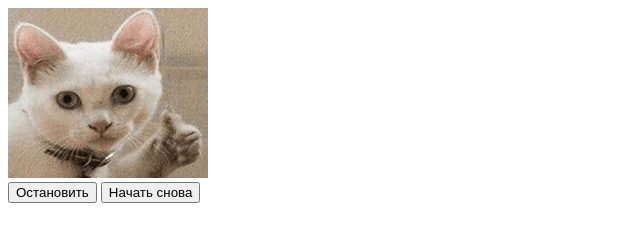
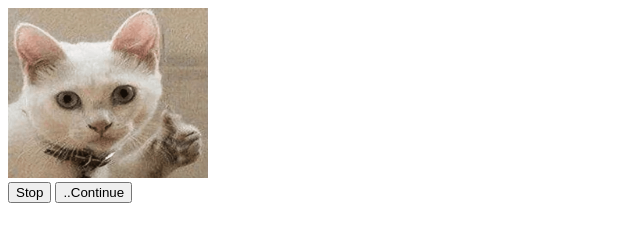
Before and after one commit to ViktoriaKul/front_exercises, a plain HTML site: page hw15-slider/index.html in a window 1280 px wide. Shown: the whole page, without its empty margins (0-640 px from the left). Drawn offline with Linux system fonts and the light colour scheme.

Commit message:
Add files via upload

```diff
--- a/hw15-slider/index.html
+++ b/hw15-slider/index.html
@@ -5,7 +5,7 @@
     <meta charset="UTF-8">
     <title>Slider</title>
     <style>
-        img{
+        img {
             width: 200px;
             height: 170px;
 
@@ -14,7 +14,6 @@
     <script>
 
         var i = 1;
-        function ref() { i=4 }
         function viewImages() {
             if (i <= 3) {
                 if (i == 1) { document.main_cat.src = '1.jpg'; i++ }
@@ -22,26 +21,20 @@
                 else if (i == 3) { document.main_cat.src = '3.png'; i = 1 }
                 setTimeout("viewImages()", 1000);
             }
+        }
+        function stop() { i = 4 }
+    </script>
+</head>
 
+<body>
 
-                // switch(true){
-                //     case i==1: { document.main_cat.src = '1.jpg'; i++ };
-                //     case i==2: { document.main_cat.src = '2.jpg'; i++ };
-                //     case i==3: { document.main_cat.src = '3.png'; i = 1 };
+    <img src="1.jpg" name="main_cat">
+  <br>
+        <!-- <input type="button" value="Stop" onClick=stop()> -->
+        <button onClick=stop()>Stop</button>
+        <input type="button" value="..Continue" onClick="i=1; viewImages()">
 
-                // setTimeout("viewImages()", 1000);
-                // }
-
-
-        }
-     </script>
-</head>
-<body onLoad='viewImages()'>
-    <img src="1.jpg" name="main_cat">
-    <FORM>
-        <input type="reset" value="Ocтановить" onClick=ref()>
-        <input type="button" value="Haчать снова" onClick="i=1; viewImages()">
-    </FORM>
+    <script> viewImages()</script>
 </body>
 
 </html>
```
